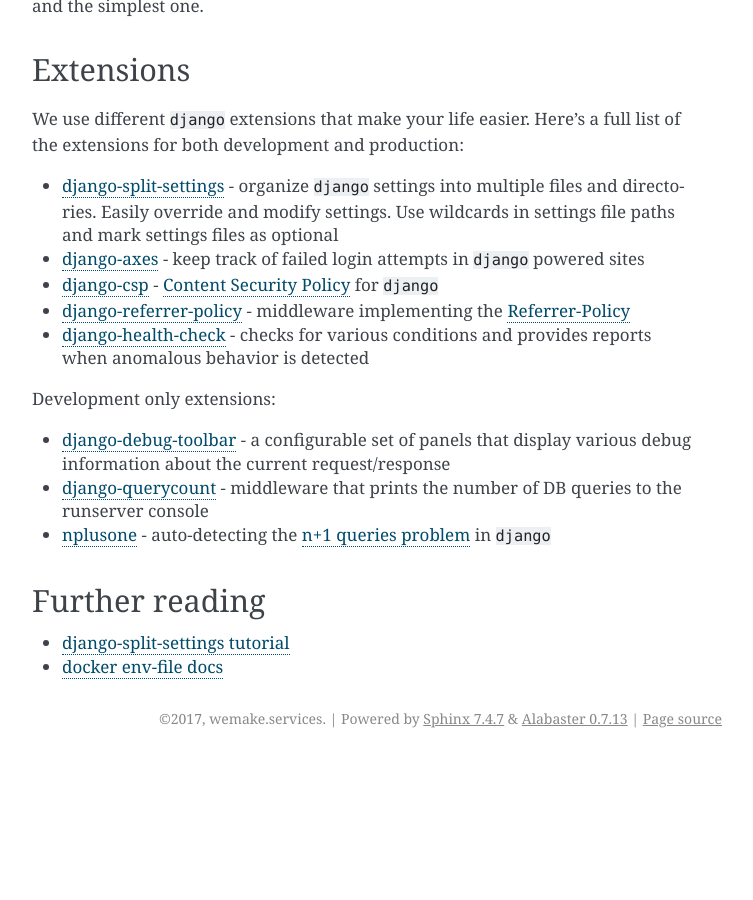
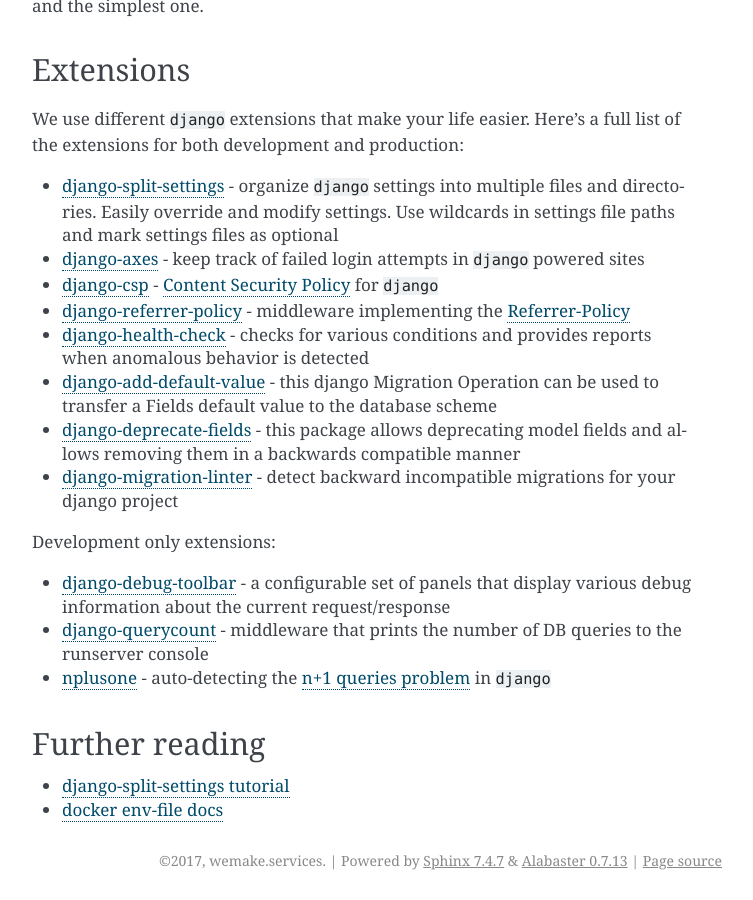
Before and after one commit to wemake-services/wemake-django-template, a Sphinx documentation site: the page built from {{cookiecutter.project_name}}/docs/pages/template/django.rst, in a window 1280 px wide and 900 px high, scrolled down 2048 px. Shown: the whole window, without its empty margins (388-1141 px from the left). Built offline with Sphinx 7.4.7, drawn with Linux system fonts in a browser that asks for light colours; the version number is read from the project's files by our own code; before the commit the page ends 2806 px from its top, so only the background shows below that.

Commit message:
Add migration extensions to docs (#839)
* Add migration extensions to docs

Closes #634

* Refactor

* Refactor

* Fix D001

* Fix lint errors

* Remove trailing whitespaces

```diff
--- a/{{cookiecutter.project_name}}/docs/pages/template/django.rst
+++ b/{{cookiecutter.project_name}}/docs/pages/template/django.rst
@@ -120,6 +120,12 @@
 - `django-referrer-policy`_ - middleware implementing the `Referrer-Policy`_
 - `django-health-check`_ - checks for various conditions and provides reports
   when anomalous behavior is detected
+- `django-add-default-value`_ - this django Migration Operation can be used to
+  transfer a Fields default value to the database scheme
+- `django-deprecate-fields`_ - this package allows deprecating model fields and
+  allows removing them in a backwards compatible manner
+- `django-migration-linter`_ - detect backward incompatible migrations for
+  your django project
 
 Development only extensions:
 
@@ -136,6 +142,9 @@
 .. _django-referrer-policy: https://github.com/ubernostrum/django-referrer-policy
 .. _`Referrer-Policy`: https://developer.mozilla.org/en-US/docs/Web/HTTP/Headers/Referrer-Policy
 .. _django-health-check: _https://github.com/KristianOellegaard/django-health-check
+.. _django-add-default-value: _https://github.com/3YOURMIND/django-add-default-value
+.. _django-deprecate-fields: _https://github.com/3YOURMIND/django-deprecate-fields
+.. _django-migration-linter: _https://github.com/3YOURMIND/django-migration-linter
 .. _django-debug-toolbar: https://github.com/jazzband/django-debug-toolbar
 .. _django-querycount: https://github.com/bradmontgomery/django-querycount
 .. _nplusone: https://github.com/jmcarp/nplusone
```
